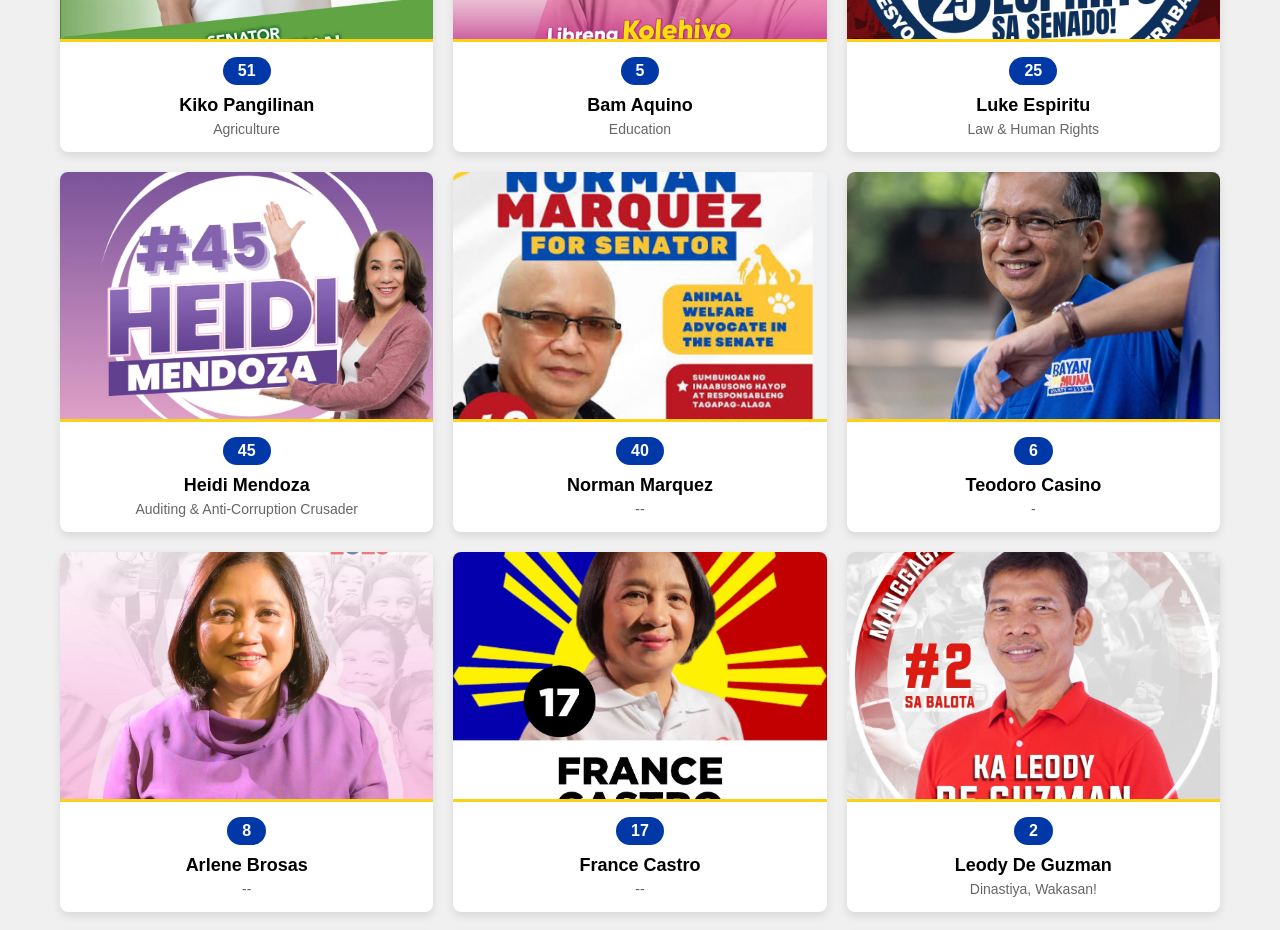
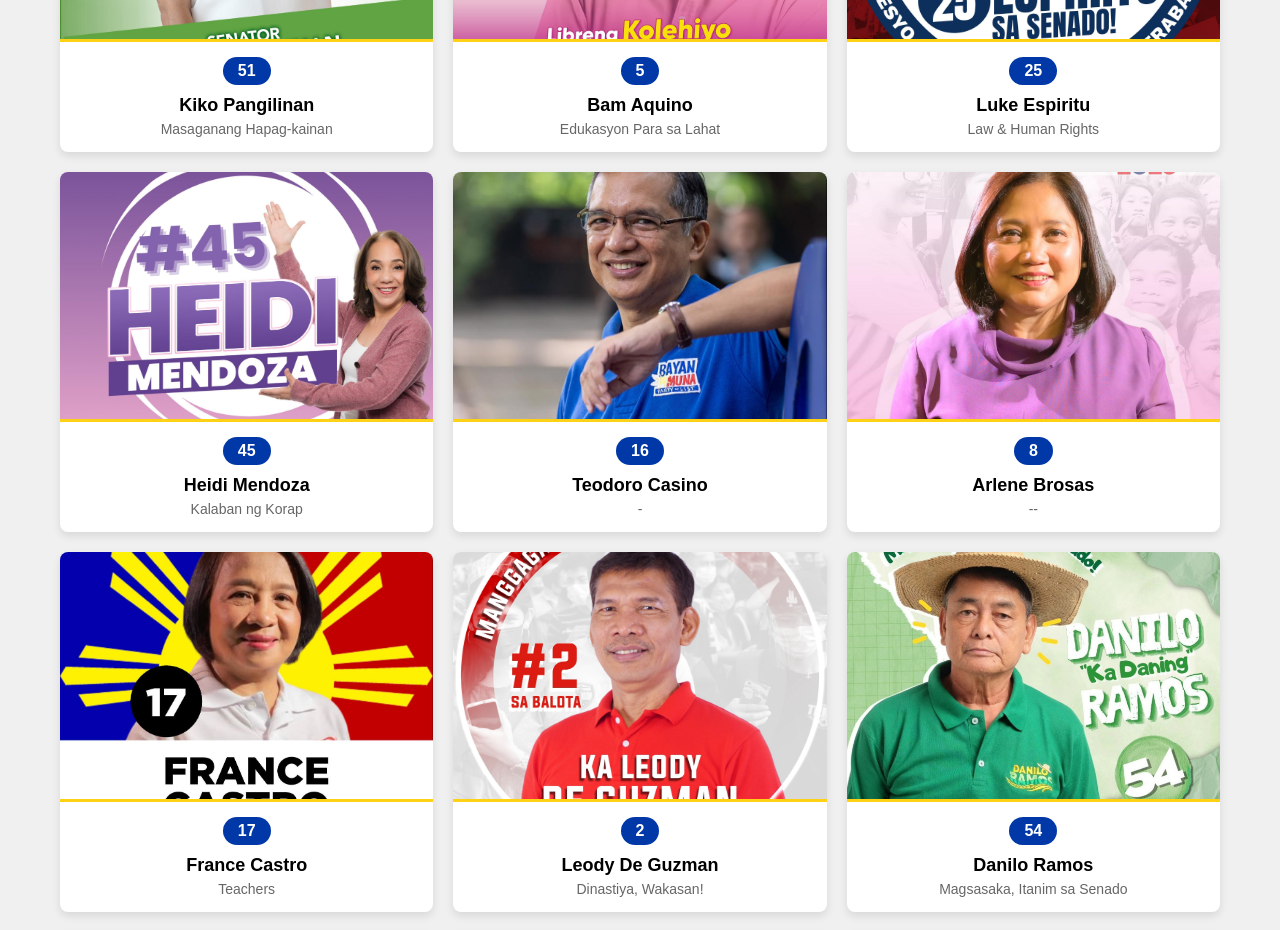
Before and after one commit to nerwinhernando/ph-election-2025, a Next.js app: page / in a window 1280 px wide. Shown: the part 440-1370 px from the top of the page. Built offline with nearby package versions, Linux system fonts and the light colour scheme.

Commit message:
update details

```diff
--- a/next.config.ts
+++ b/next.config.ts
@@ -1,7 +1,7 @@
 /** @type {import('next').NextConfig} */
 const nextConfig = {
   reactStrictMode: true,
-  swcMinify: true,
+  // swcMinify: true,
   output: 'standalone',
   images: {
     domains: ['via.placeholder.com'],
--- a/src/data/politicians.tsx
+++ b/src/data/politicians.tsx
@@ -4,13 +4,13 @@ const politicians: Politician[] = [
   {
     id: 51,
     name: "Kiko Pangilinan",
-    party: "Agriculture",
+    party: "Masaganang Hapag-kainan",
     image: "/images/politician1.jpg"
   },
   {
     id: 5,
     name: "Bam Aquino",
-    party: "Education",
+    party: "Edukasyon Para sa Lahat",
     image: "/images/politician2.jpg"
   },
   {
@@ -22,17 +22,11 @@ const politicians: Politician[] = [
   {
     id: 45,
     name: "Heidi Mendoza",
-    party: "Auditing & Anti-Corruption Crusader",
+    party: "Kalaban ng Korap",
     image: "/images/politician4.jpg"
   },
   {
-    id: 40,
-    name: "Norman Marquez",
-    party: "--",
-    image: "/images/politician5.jpg"
-  },
-  {
-    id: 6,
+    id: 16,
     name: "Teodoro Casino",
     party: "-",
     image: "/images/politician6.jpg"
@@ -46,7 +40,7 @@ const politicians: Politician[] = [
   {
     id: 17,
     name: "France Castro",
-    party: "--",
+    party: "Teachers",
     image: "/images/politician8.jpg"
   },
   {
@@ -62,7 +56,7 @@ const politicians: Politician[] = [
     image: "/images/politician10.jpg"
   },
   {
-    id: 11,
+    id: 6,
     name: "Ronel Arambulo",
     party: "--",
     image: "/images/politician11.jpg"
@@ -72,6 +66,12 @@ const politicians: Politician[] = [
     name: "Liza Maza",
     party: "Para sa OFW, Kababaihan at Pamahalaang Makabayan",
     image: "/images/politician12.jpg"
+  },
+  {
+    id: 40,
+    name: "Norman Marquez",
+    party: "Animal Welfare",
+    image: "/images/politician5.jpg"
   }
 ];
 
```
